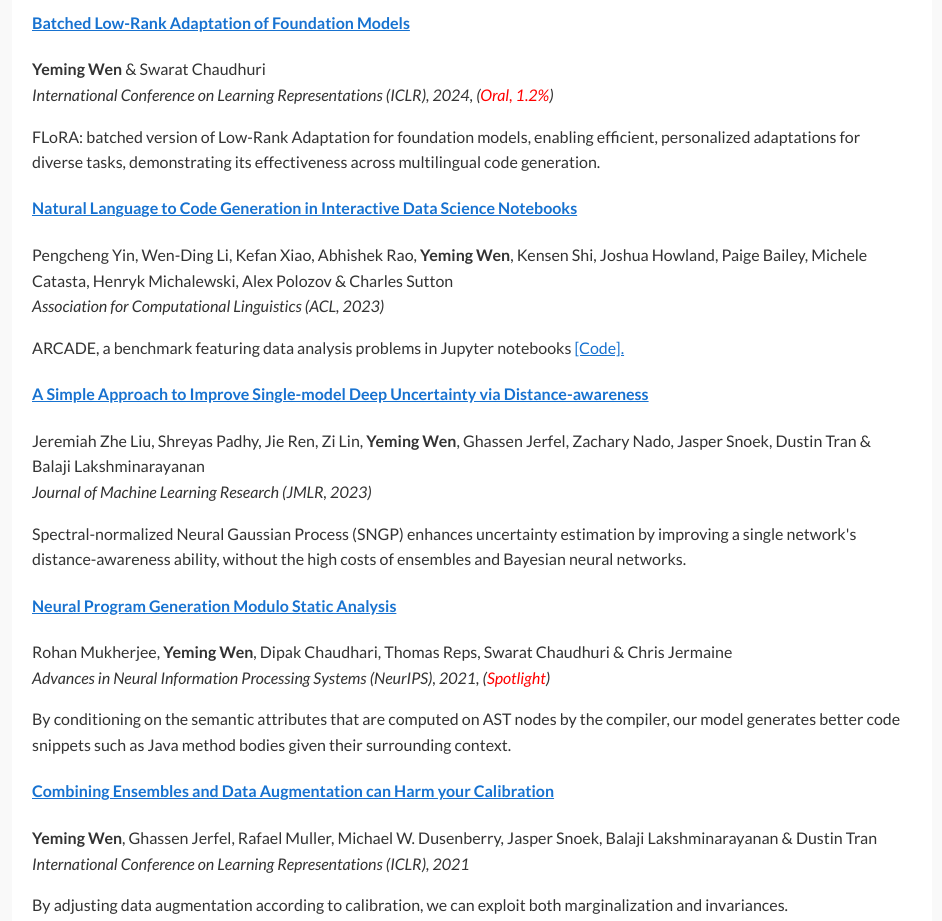
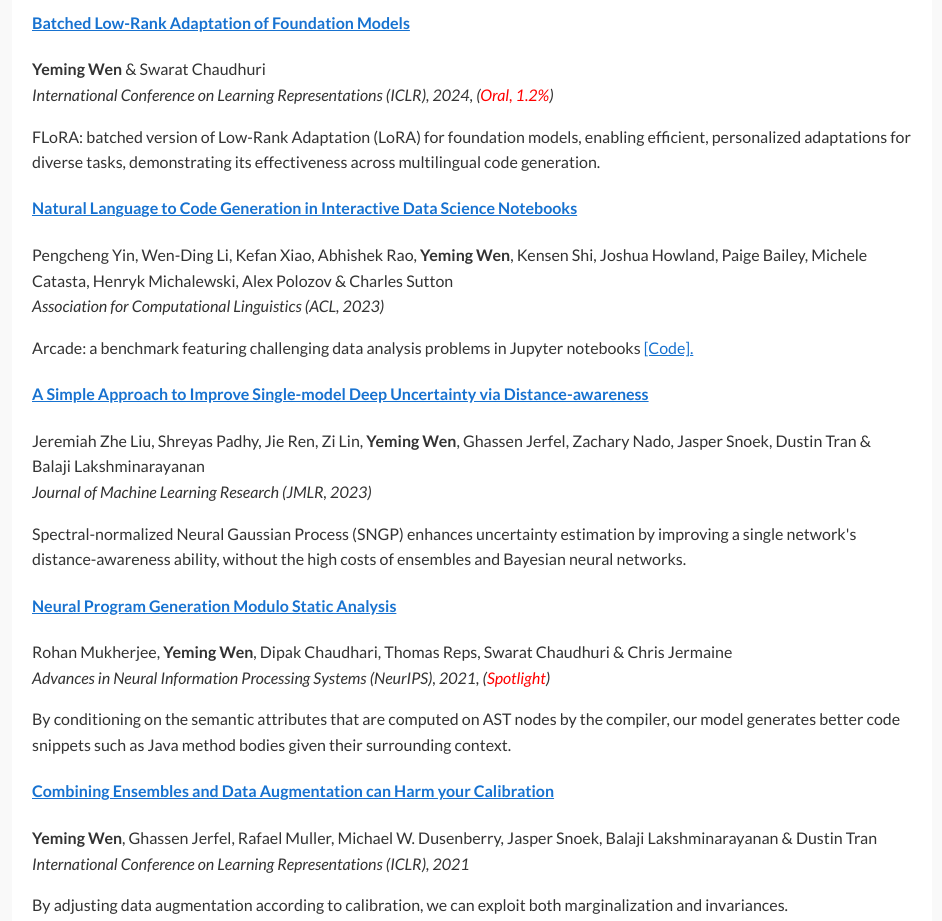
Before and after one commit to ywen666/ywen666.github.io, a plain HTML site: page index.html in a window 1280 px wide. Shown: the part 1300-2221 px from the top of the page, without its empty margins (168-1110 px from the left). Drawn offline with Linux system fonts and the light colour scheme.

Commit message:
change layout again

```diff
--- a/index.html
+++ b/index.html
@@ -163,7 +163,7 @@
                 <h3><a href="https://arxiv.org/pdf/2312.05677.pdf">Batched Low-Rank Adaptation of Foundation Models</a></h3>
                 <p><strong>Yeming Wen</strong> & Swarat Chaudhuri <br>
                 <em>International Conference on Learning Representations (ICLR), 2024, (<span class="spotlight">Oral, 1.2%</span>)</em></p>
-                <p>FLoRA: batched version of Low-Rank Adaptation for foundation models, enabling efficient, personalized adaptations for diverse tasks, demonstrating its effectiveness across multilingual code generation.</p>
+                <p>FLoRA: batched version of Low-Rank Adaptation (LoRA) for foundation models, enabling efficient, personalized adaptations for diverse tasks, demonstrating its effectiveness across multilingual code generation.</p>
             </div>
         </div>
         <div class="publication-entry">
@@ -171,7 +171,7 @@
                 <h3><a href="https://arxiv.org/pdf/2212.09248.pdf">Natural Language to Code Generation in Interactive Data Science Notebooks</a></h3>
                 <p>Pengcheng Yin, Wen-Ding Li, Kefan Xiao, Abhishek Rao, <strong>Yeming Wen</strong>, Kensen Shi, Joshua Howland, Paige Bailey, Michele Catasta, Henryk Michalewski, Alex Polozov & Charles Sutton <br>
                 <em>Association for Computational Linguistics (ACL, 2023)</em></p>
-                <p>ARCADE, a benchmark featuring data analysis problems in Jupyter notebooks <a href=". https://github.com/google-research/arcade-nl2code/tree/main">[Code]. </a></p>
+                <p>Arcade: a benchmark featuring challenging data analysis problems in Jupyter notebooks <a href=". https://github.com/google-research/arcade-nl2code/tree/main">[Code]. </a></p>
             </div>
         </div>
 
```
